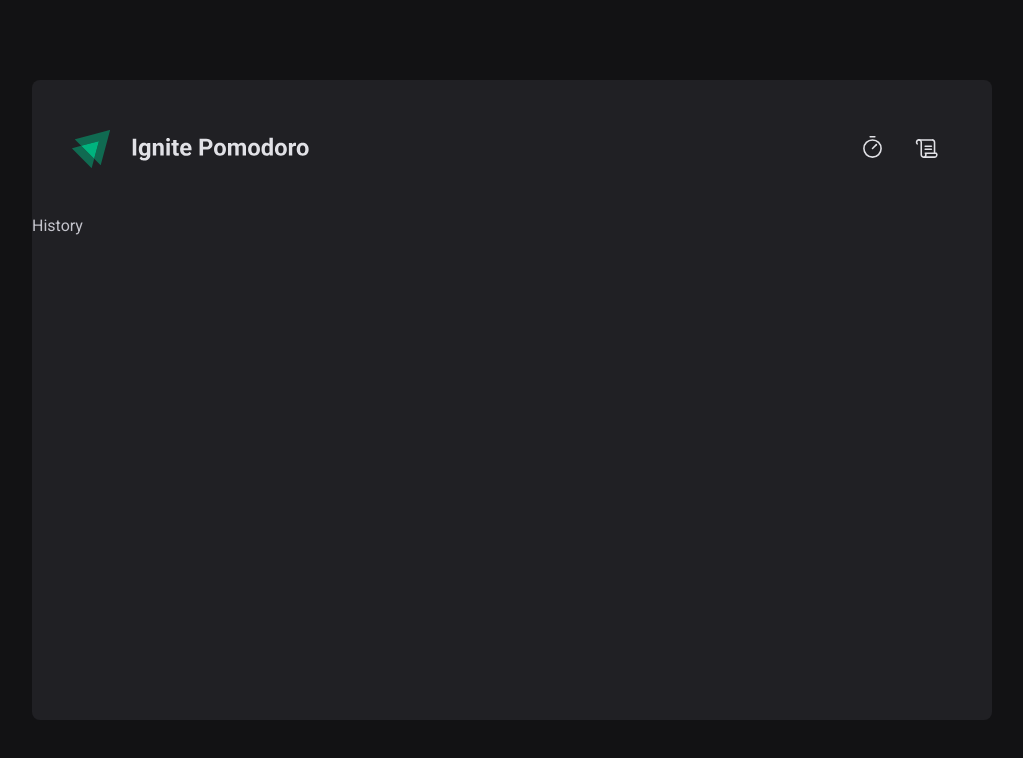
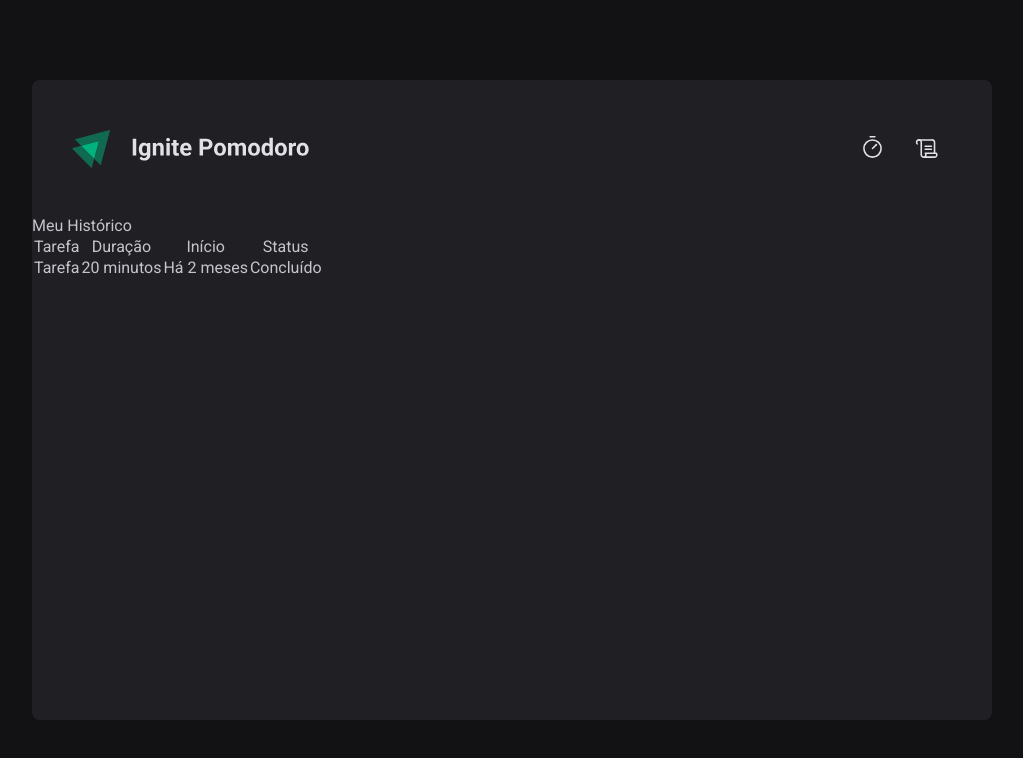
Before and after one commit to HenriqueFerraz27/ignite-pomodoro, a React (Vite) app: page /history in a window 1280 px wide. Shown: the top 758 px of the page, without its empty margins (128-1151 px from the left). Built offline with nearby package versions, Linux system fonts and the light colour scheme; the HTML template or start-up script is replaced by a standard one.

Commit message:
🚧feat(page): history

```diff
--- a/src/pages/History.tsx
+++ /dev/null
@@ -1,3 +0,0 @@
-export const History = () => {
-  return <h1>History</h1>
-}
--- /dev/null
+++ b/src/pages/History/index.tsx
@@ -0,0 +1,28 @@
+import * as S from './styles'
+
+export const History = () => {
+  return (
+    <S.History>
+      <h1>Meu Histórico</h1>
+
+      <S.Table>
+        <thead>
+          <tr>
+            <th>Tarefa</th>
+            <th>Duração</th>
+            <th>Início</th>
+            <th>Status</th>
+          </tr>
+        </thead>
+        <tbody>
+          <tr>
+            <td>Tarefa</td>
+            <td>20 minutos</td>
+            <td>Há 2 meses</td>
+            <td>Concluído</td>
+          </tr>
+        </tbody>
+      </S.Table>
+    </S.History>
+  )
+}
--- /dev/null
+++ b/src/pages/History/styles.ts
@@ -0,0 +1,6 @@
+import styled from 'styled-components'
+import { pxToRem } from '../../utils'
+
+export const History = styled.div``
+
+export const Table = styled.table``
--- a/src/pages/Home/index.tsx
+++ b/src/pages/Home/index.tsx
@@ -41,5 +41,3 @@ export const Home = () => {
     </S.Home>
   )
 }
-
-export default Home
```
